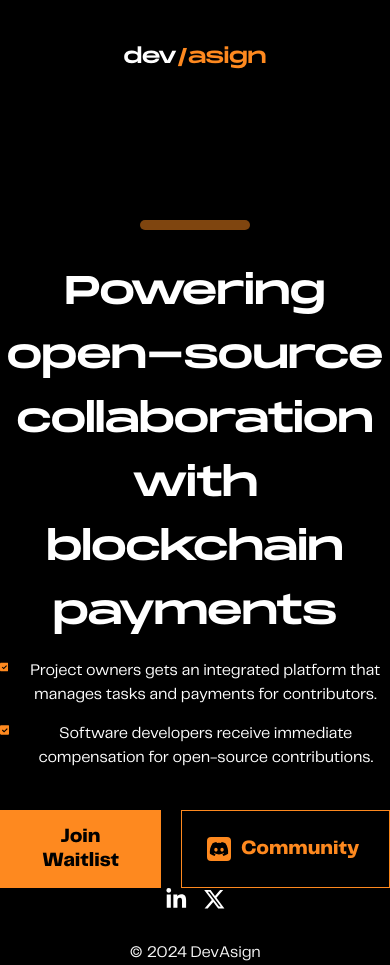
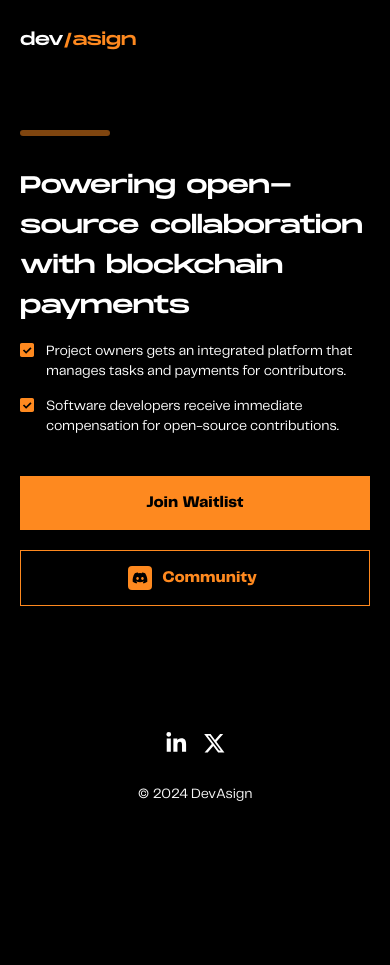
Before and after one commit to devasignhq/website, a Next.js app: page / in a window 390 px wide. After the commit the page ends 844 px from the top, so only its background shows below. Built offline with nearby package versions, Linux system fonts and the light colour scheme.

Commit message:
Completed tablet and mobile view

```diff
--- a/app/page.tsx
+++ b/app/page.tsx
@@ -1,47 +1,53 @@
+"use client"
 import Link from "next/link";
+import { useState } from "react";
 import { FaDiscord, FaLinkedinIn } from "react-icons/fa";
 import { FaXTwitter } from "react-icons/fa6";
 import { ImCheckboxChecked } from "react-icons/im";
+import WaitlistForm from "./WaitlistForm";
 
 export default function Home() {
+    const [openWaitlistForm, setOpenWaitlistForm] = useState(false);
+
     return (
         <>
-            <header className="py-[44px] text-center monument">
-                <h3 className="text-[20.89px] leading-[25.07px] text-white">
+            <header className="monument sm:py-[44px] py-[30px] max-md:px-[50px] max-sm:px-5 md:text-center">
+                <h3 className="sm:text-[21px] text-[17px] sm:leading-[25px] leading-[20px] text-white">
                     dev<span className="text-primary">/asign</span>
                 </h3>
             </header>
-            <div
-                className="flex flex-col justify-between pt-[107px] pb-[70px]"
-                style={{ height: "calc(100svh - 133px)" }}
-            >
-                <main className="text-center mx-auto text-white">
-                    <div className="h-2.5 w-[110px] rounded-[20px] bg-primary opacity-50 mx-auto" />
-                    <h1 className="monument pt-[30px] pb-[15px] tracking-[-0.25px] text-[40px] leading-[64px]">
+            <main className="md:text-center md:mx-auto text-white sm:pt-[107px] pt-[50px] max-md:px-[50px] max-sm:px-5">
+                <div className="sm:h-2.5 h-1.5 sm:w-[110px] w-[90px] rounded-[20px] bg-primary opacity-50 md:mx-auto" />
+                <h1 className="monument pt-[30px] pb-[15px] tracking-[-0.25px] sm:text-[40px] text-2xl sm:leading-[64px] leading-10">
                     Powering open-source collaboration
-                        <br />
-                        with blockchain payments
+                    <br className="max-lg:hidden" />
+                    {" "}with blockchain payments
                 </h1>
-                    <div className="pptelegraf mb-10 space-y-[15px]">
-                        <div className="w-fit flex lg:items-center gap-3 mx-auto">
-                            <ImCheckboxChecked className="text-primary" />
+                <div className="pptelegraf mb-10 space-y-[15px] max-sm:text-sm leading-normal">
+                    <div className="sm:w-fit flex md:items-center gap-3 md:mx-auto">
+                        <div>
+                            <ImCheckboxChecked className="text-primary max-md:mt-0.5" />
+                        </div>
                         <p>Project owners gets an integrated platform that manages tasks and payments for contributors.</p>
                     </div>
-                        <div className="w-fit flex lg:items-center gap-3 mx-auto">
-                            <ImCheckboxChecked className="text-primary" />
+                    <div className="sm:w-fit flex md:items-center gap-3 md:mx-auto">
+                        <div>
+                            <ImCheckboxChecked className="text-primary max-md:mt-0.5" />
+                        </div>
                         <p>Software developers receive immediate compensation for open-source contributions.</p>
                     </div>
                 </div>
-                    <div className="w-fit flex gap-5 mx-auto pptelegraf font-extrabold text-xl leading-[24px]">
+                <div className="sm:w-fit w-full flex max-sm:flex-col gap-5 md:mx-auto pptelegraf font-extrabold sm:text-xl text-base leading-[24px]">
                     <button
-                            className="py-[15px] px-[30px] bg-primary text-black"
-                            // onClick={() => {}}
+                        className="py-[15px] px-[30px] bg-primary text-black max-sm:w-full text-center"
+                        onClick={() => setOpenWaitlistForm(true)}
                     >
                         Join Waitlist
                     </button>
                     <Link
                         href=""
-                            className="py-[15px] pl-[25px] pr-[30px] border border-primary text-primary flex items-center gap-2.5"
+                        target="_blank"
+                        className="py-[15px] pl-[25px] pr-[30px] border border-primary text-primary flex items-center justify-center gap-2.5"
                     >
                         <div className="h-6 w-6 bg-primary rounded flex items-center justify-center">
                             <FaDiscord className="text-black" />
@@ -50,18 +56,22 @@ export default function Home() {
                     </Link>
                 </div>
             </main>
-                <footer>
+            <footer className="fixed sm:bottom-[70px] bottom-10 w-full">
                 <div className="w-fit flex items-center gap-[15px] mx-auto text-white text-[22.5px]">
-                        <Link href="https://www.linkedin.com/company/devasign/">
+                    <Link href="https://www.linkedin.com/company/devasign/" target="_blank">
                         <FaLinkedinIn />
                     </Link>
-                        <Link href="https://x.com/devasign">
+                    <Link href="https://x.com/devasign" target="_blank">
                         <FaXTwitter />
                     </Link>
                 </div>
-                    <p className="text-center text-[#F7F7F7] pptelegraf mt-[30px]">© 2024 DevAsign</p>
+                <p className="text-center text-[#F7F7F7] pptelegraf mt-[30px] max-sm:text-sm">© 2024 DevAsign</p>
             </footer>
-            </div>
+            {openWaitlistForm && (
+                <WaitlistForm
+                    toggleWaitlistForm={() => setOpenWaitlistForm(false)}
+                />
+            )}
         </>
     );
 }
```
Lines whose indentation alone changed are shown as unchanged.
